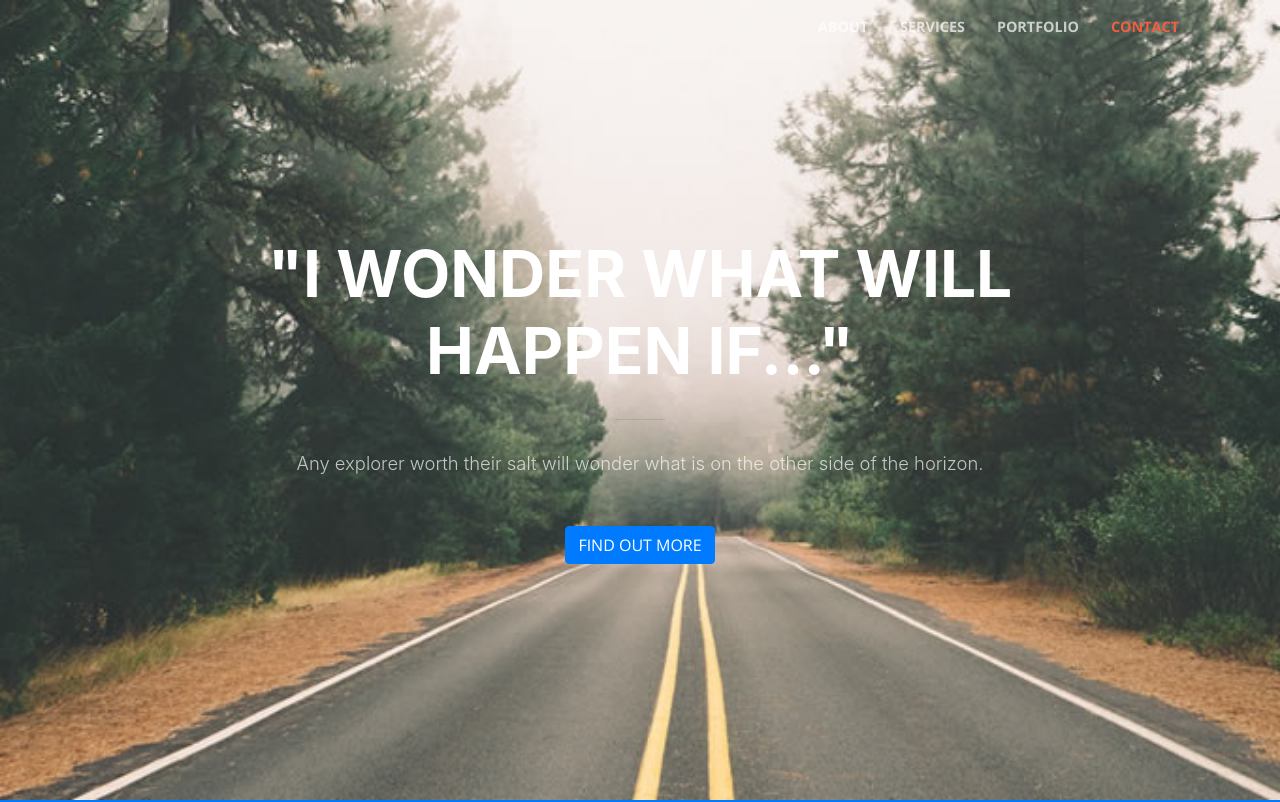
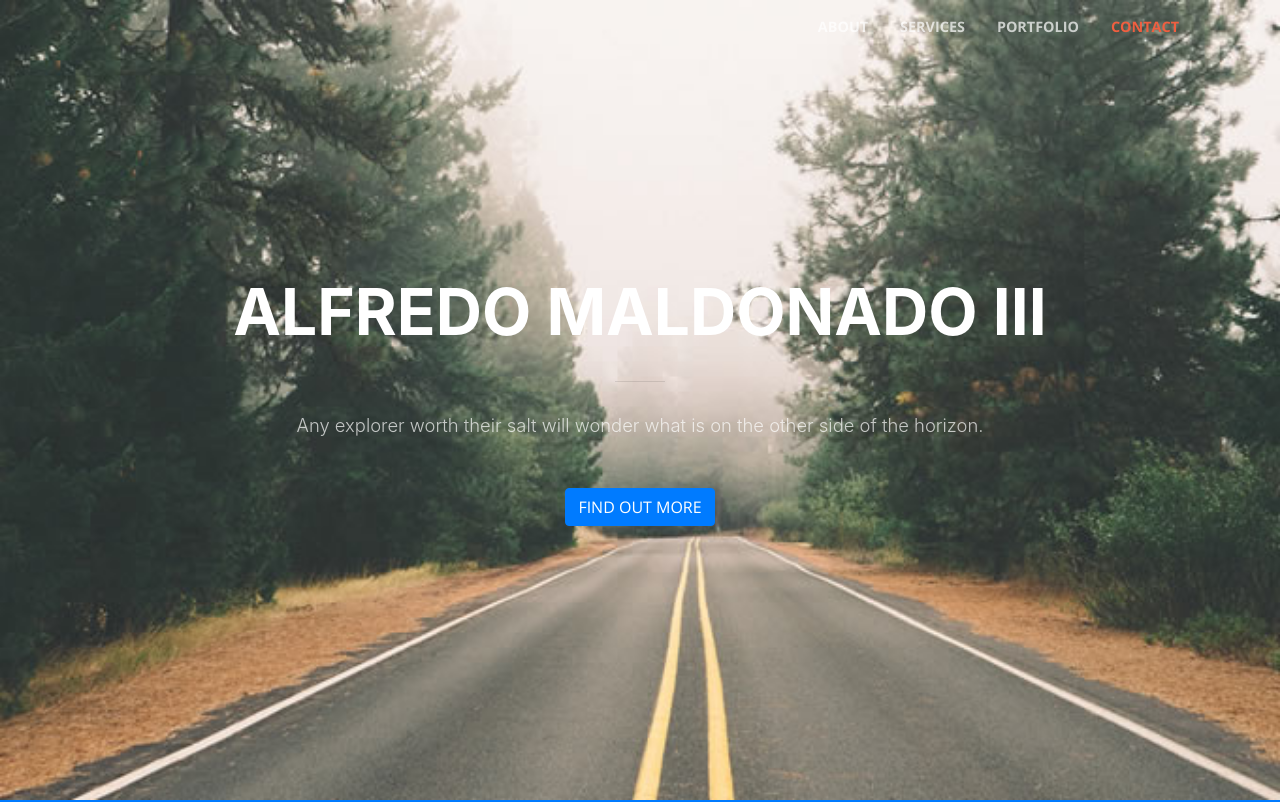
Before and after one commit to liquidsteel49/portfolio, a website with bundled scripts: page index.html in a window 1280 px wide. Shown: the top 802 px of the page. Built offline with nearby package versions, Linux system fonts and the light colour scheme.

Commit message:
Updated title

```diff
--- a/index.html
+++ b/index.html
@@ -59,7 +59,7 @@
         <div class="row">
           <div class="col-lg-10 mx-auto">
             <h1 class="text-uppercase">
-              <strong>"I wonder what will happen if..."</strong>
+              <strong>Alfredo Maldonado III</strong>
             </h1>
             <hr>
           </div>
```
